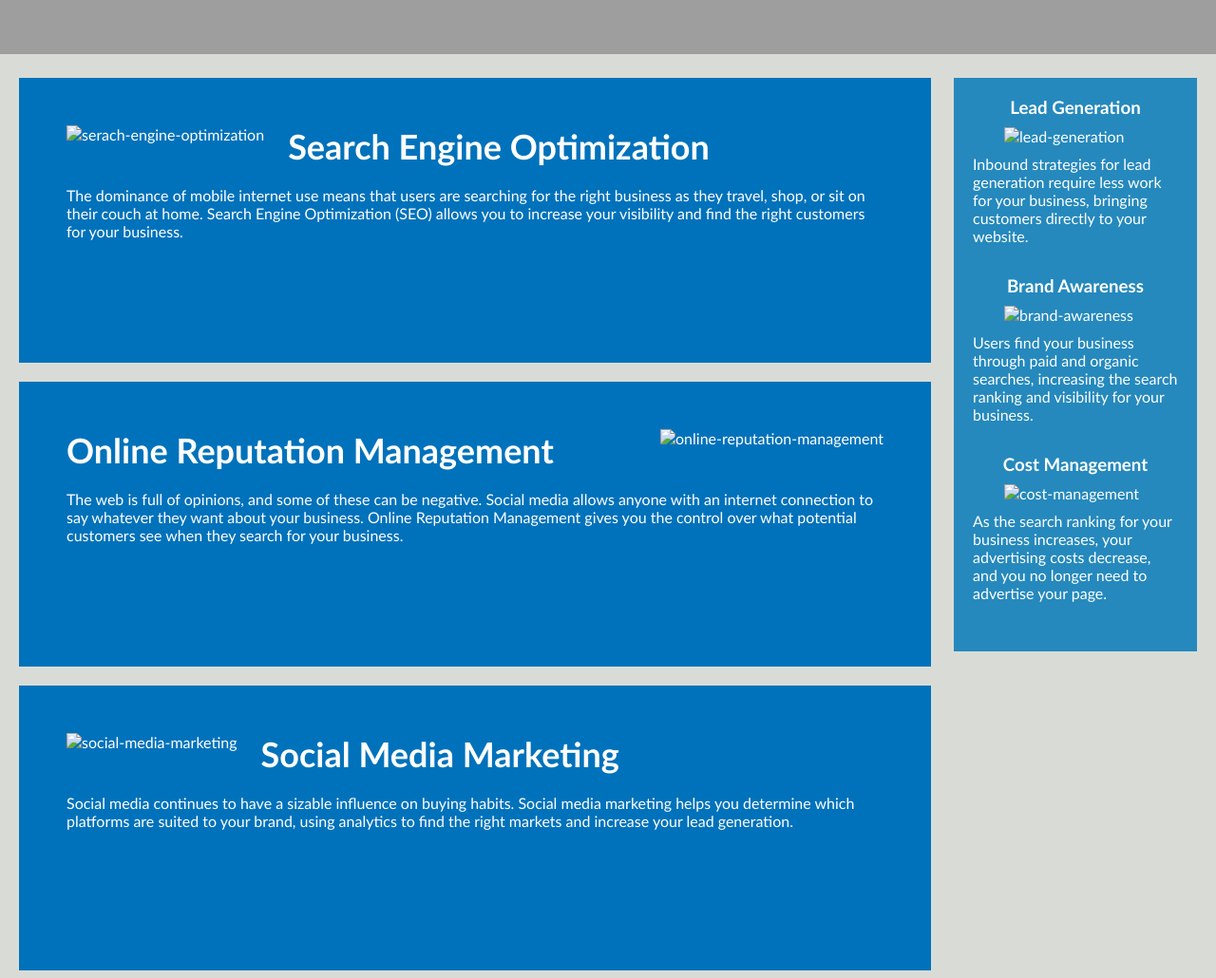
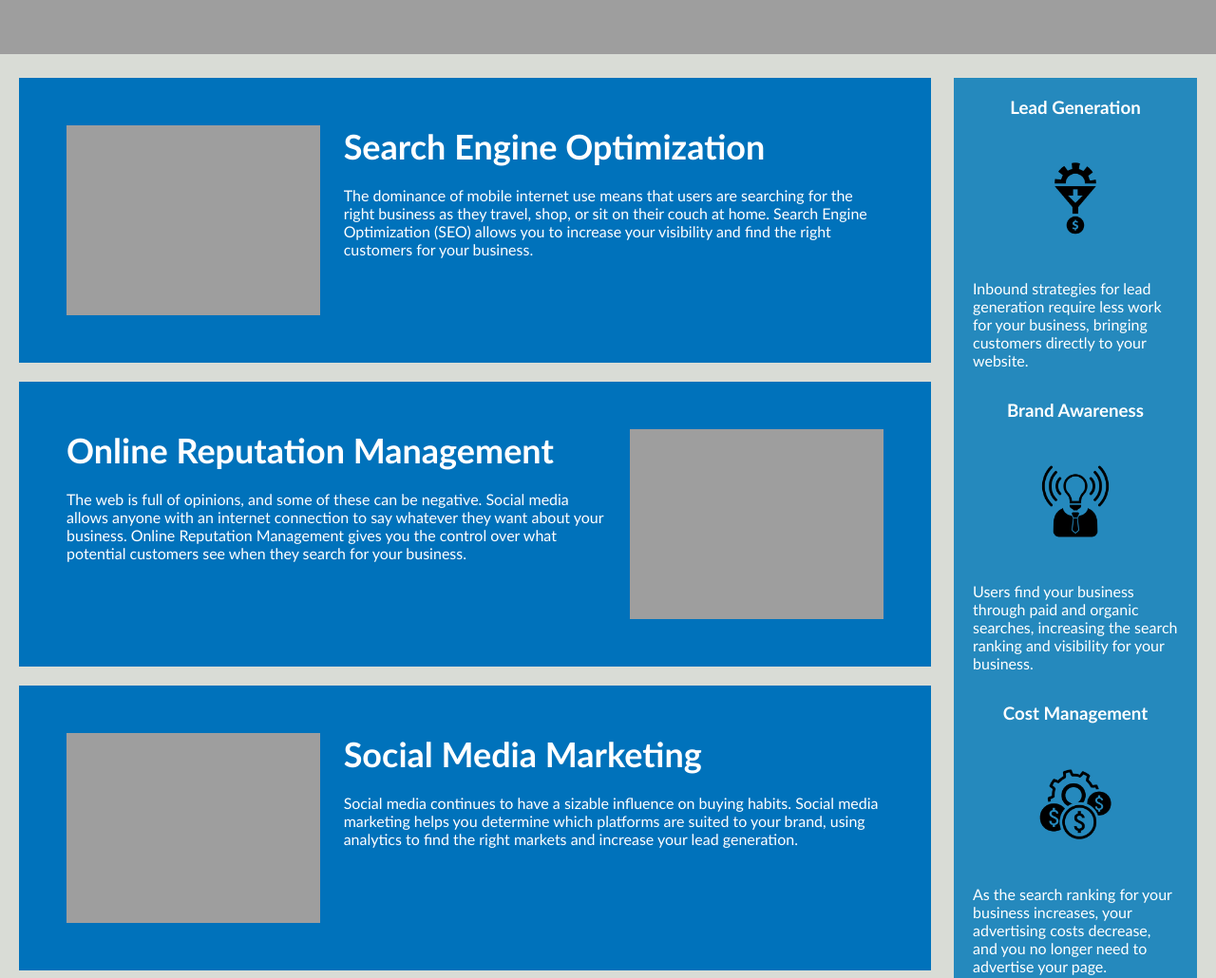
Before and after one commit to truittj/Homework_solo-work, a plain HTML site: page index.html in a window 1280 px wide. Shown: the part 840-1870 px from the top of the page at 95% size. Drawn offline with Linux system fonts and the light colour scheme; the site is published under a folder, as on GitHub Pages, so addresses that start at the root find nothing.

Commit message:
links working fine on local machiene

```diff
--- a/index.html
+++ b/index.html
@@ -33,7 +33,7 @@
     <!-- The main body of the page. This is strucutred thematically-->
     <main class="content">
         <section class="search-engine-optimization">
-            <img src="/assets/images/search-engine-optimization.jpg" class="float-left" alt="serach-engine-optimization"/>
+            <img src="./assets/images/search-engine-optimization.jpg" class="float-left" alt="serach-engine-optimization"/>
             <h2>Search Engine Optimization</h2>
             <article>
                 The dominance of mobile internet use means that users are searching for the right business as they travel, shop, or sit on their couch at home. Search Engine Optimization (SEO) allows you to increase your visibility and find the right customers for your business.
@@ -41,7 +41,7 @@
         </section>
 
         <section id="online-reputation-management" class="online-reputation-management">
-            <img src="/assets/images/online-reputation-management.jpg" class="float-right" alt="online-reputation-management"/>
+            <img src="./assets/images/online-reputation-management.jpg" class="float-right" alt="online-reputation-management"/>
             <h2>Online Reputation Management</h2>
             <article>
                 The web is full of opinions, and some of these can be negative. Social media allows anyone with an internet connection to say whatever they want about your business. Online Reputation Management gives you the control over what potential customers see when they search for your business.
@@ -49,7 +49,7 @@
         </section>
 
         <section id="social-media-marketing" class="social-media-marketing">
-            <img src="/assets/images/social-media-marketing.jpg" class="float-left" alt="social-media-marketing"/>
+            <img src="./assets/images/social-media-marketing.jpg" class="float-left" alt="social-media-marketing"/>
             <h2>Social Media Marketing</h2>
             <article>
                 Social media continues to have a sizable influence on buying habits. Social media marketing helps you determine which platforms are suited to your brand, using analytics to find the right markets and increase your lead generation.
@@ -62,7 +62,7 @@
     <aside class="benefits">
         <section class="benefit-lead">
             <h3>Lead Generation</h3>
-            <img src="/assets/images/lead-generation.png" alt="lead-generation"/>
+            <img src="./assets/images/lead-generation.png" alt="lead-generation"/>
             <article>
                 Inbound strategies for lead generation require less work for your business, bringing customers directly to your website.
             </article>
@@ -70,7 +70,7 @@
 
         <section class="benefit-brand">
             <h3>Brand Awareness</h3>
-            <img src="/assets/images/brand-awareness.png" alt="brand-awareness"/>
+            <img src="./assets/images/brand-awareness.png" alt="brand-awareness"/>
             <article>
                 Users find your business through paid and organic searches, increasing the search ranking and visibility for your business.
             </article>
@@ -78,7 +78,7 @@
 
         <section class="benefit-cost">
             <h3>Cost Management</h3>
-            <img src="/assets/images/cost-management.png" alt="cost-management"></img>
+            <img src="./assets/images/cost-management.png" alt="cost-management"></img>
             <article>
                 As the search ranking for your business increases, your advertising costs decrease, and you no longer need to advertise your page.
             </article>
```
